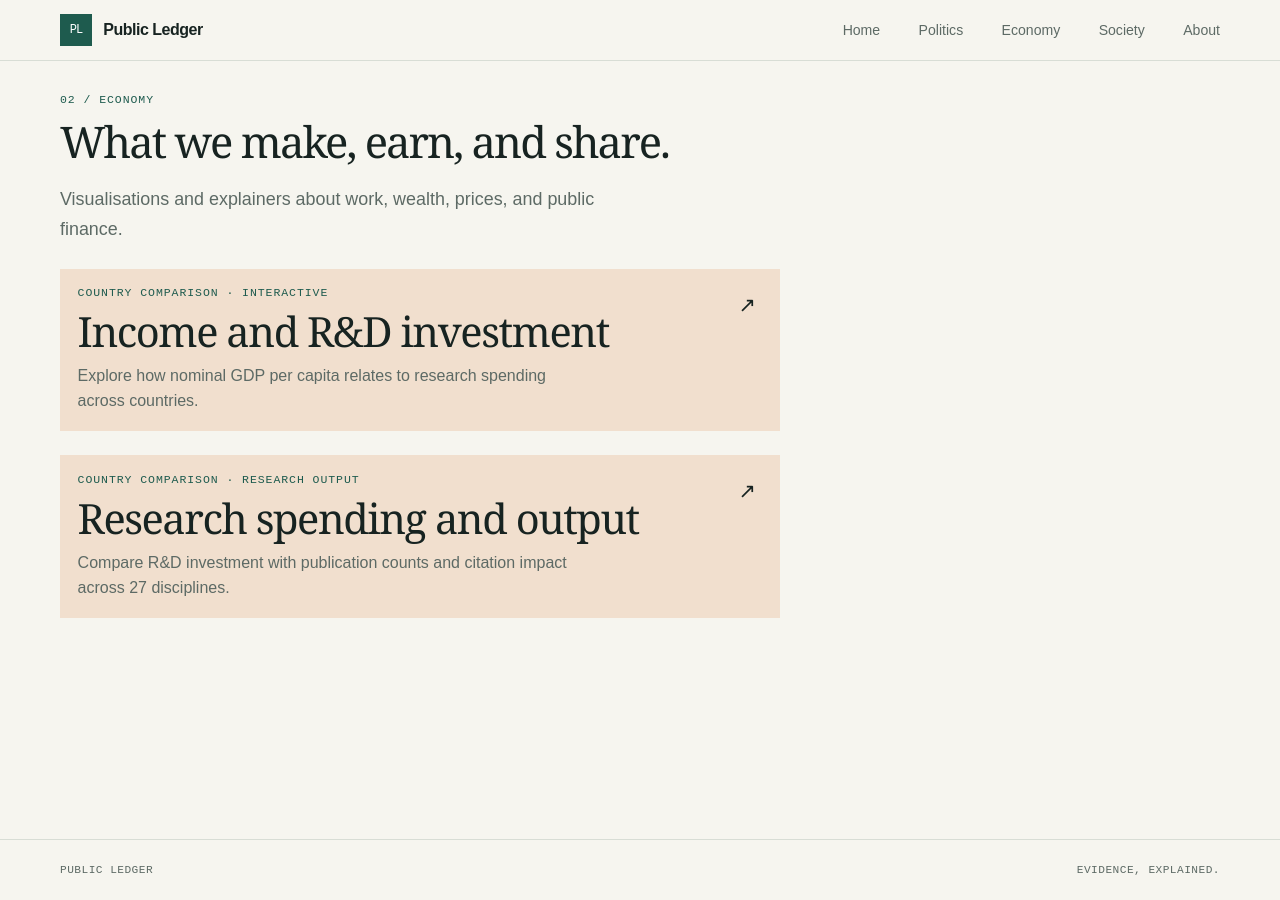
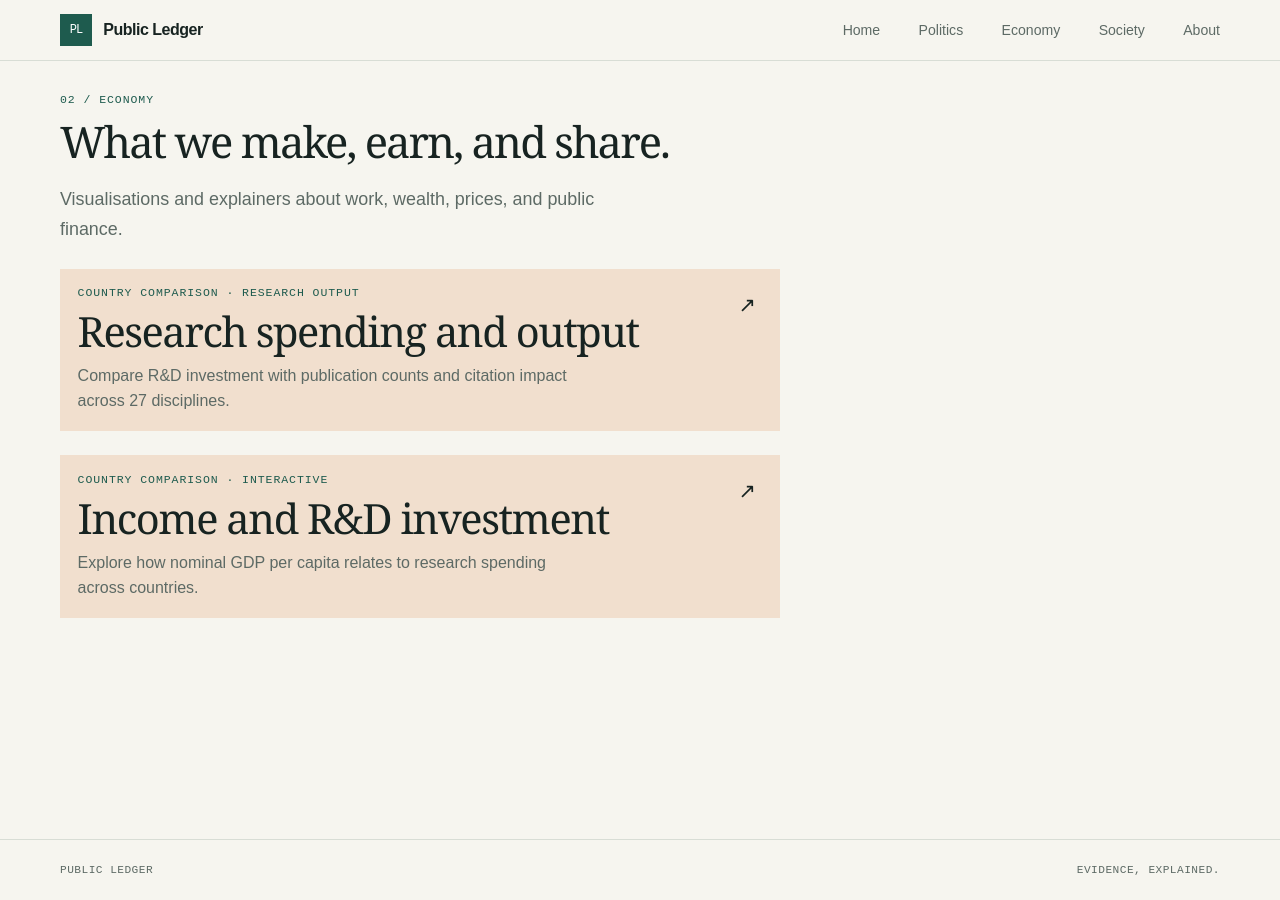
Before and after one commit to anandtrex/public-ledger, a Jekyll site: the page built from economy/index.md, in a window 1280 px wide. Built offline with Jekyll 4.4.1, drawn with Linux system fonts in a browser that asks for light colours.

Commit message:
Reorder featured economy visualisations

```diff
--- a/economy/index.md
+++ b/economy/index.md
@@ -9,16 +9,16 @@ permalink: /economy/
   <p class="eyebrow">02 / Economy</p>
   <h1>What we make, earn, and share.</h1>
   <p>Visualisations and explainers about work, wealth, prices, and public finance.</p>
+  <a class="economy-feature" href="{{ '/economy/research-spending-and-output/' | relative_url }}">
+    <span class="eyebrow">Country comparison · Research output</span>
+    <span class="economy-feature-title">Research spending and output</span>
+    <span class="economy-feature-copy">Compare R&amp;D investment with publication counts and citation impact across 27 disciplines.</span>
+    <span class="economy-feature-arrow" aria-hidden="true">↗</span>
+  </a>
   <a class="economy-feature" href="{{ '/economy/income-and-research/' | relative_url }}">
     <span class="eyebrow">Country comparison · Interactive</span>
     <span class="economy-feature-title">Income and R&amp;D investment</span>
     <span class="economy-feature-copy">Explore how nominal GDP per capita relates to research spending across countries.</span>
     <span class="economy-feature-arrow" aria-hidden="true">↗</span>
   </a>
-  <a class="economy-feature" href="{{ '/economy/research-spending-and-output/' | relative_url }}">
-    <span class="eyebrow">Country comparison · Research output</span>
-    <span class="economy-feature-title">Research spending and output</span>
-    <span class="economy-feature-copy">Compare R&amp;D investment with publication counts and citation impact across 27 disciplines.</span>
-    <span class="economy-feature-arrow" aria-hidden="true">↗</span>
-  </a>
 </section>
```
